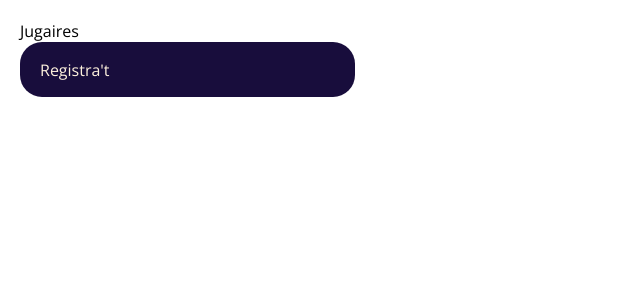
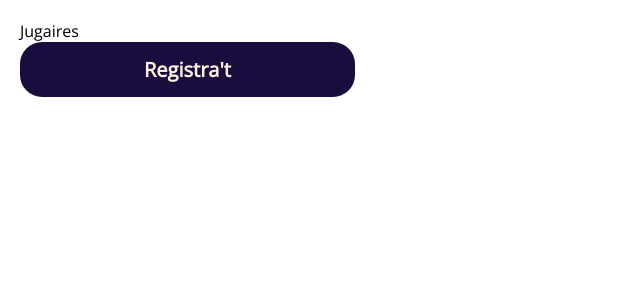
Before and after one commit to nuriarai/front-jugaires-projecte-final-2022-isdi-coders, a React (Create React App) app: page / in a window 1280 px wide. Shown: the top 300 px of the page, without its empty margins (0-640 px from the left). Built offline with nearby package versions, Linux system fonts and the light colour scheme; a web font is replaced by a local one.

Commit message:
Add new props to button & styles

```diff
--- a/src/components/Button/Button.tsx
+++ b/src/components/Button/Button.tsx
@@ -4,11 +4,27 @@ interface ButtonProps {
   text: string;
   action?: () => void;
   className?: string;
+  isDisabled?: boolean;
+  isReversed?: boolean;
 }
 
-const Button = ({ text, action, className }: ButtonProps): JSX.Element => {
+const Button = ({
+  text,
+  action,
+  className,
+  isDisabled,
+  isReversed,
+}: ButtonProps): JSX.Element => {
   return (
-    <ButtonStyled className={`button ${className}`} onClick={action}>
+    <ButtonStyled
+      className={
+        isReversed
+          ? `button button--reversed ${className}`
+          : `button ${className}`
+      }
+      onClick={action}
+      disabled={isDisabled}
+    >
       {text}
     </ButtonStyled>
   );
--- a/src/components/Button/ButtonStyled.tsx
+++ b/src/components/Button/ButtonStyled.tsx
@@ -8,6 +8,15 @@ const ButtonStyled = styled.button`
   color: ${(props) => props.theme.colors.primary.light};
   height: 55px;
   padding: 10px 20px;
+  text-align: center;
+  font-weight: bold;
+  font-size: ${(props) => props.theme.fontSizes.big};
+  &:hover,
+  &:focus,
+  .button--reversed {
+    background-color: ${(props) => props.theme.colors.primary.light};
+    color: ${(props) => props.theme.colors.primary.dark};
+  }
 `;
 
 export default ButtonStyled;
```
